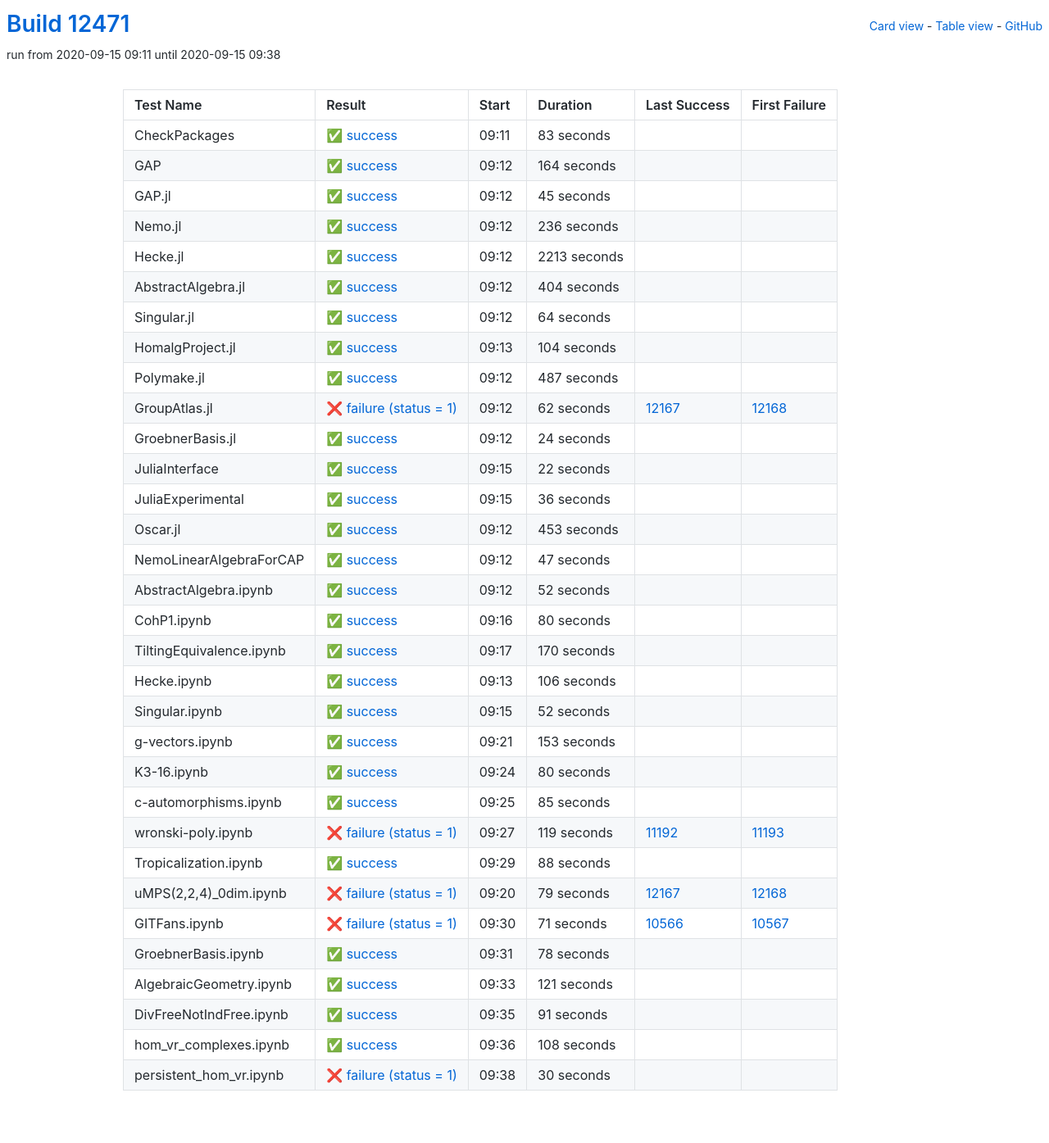
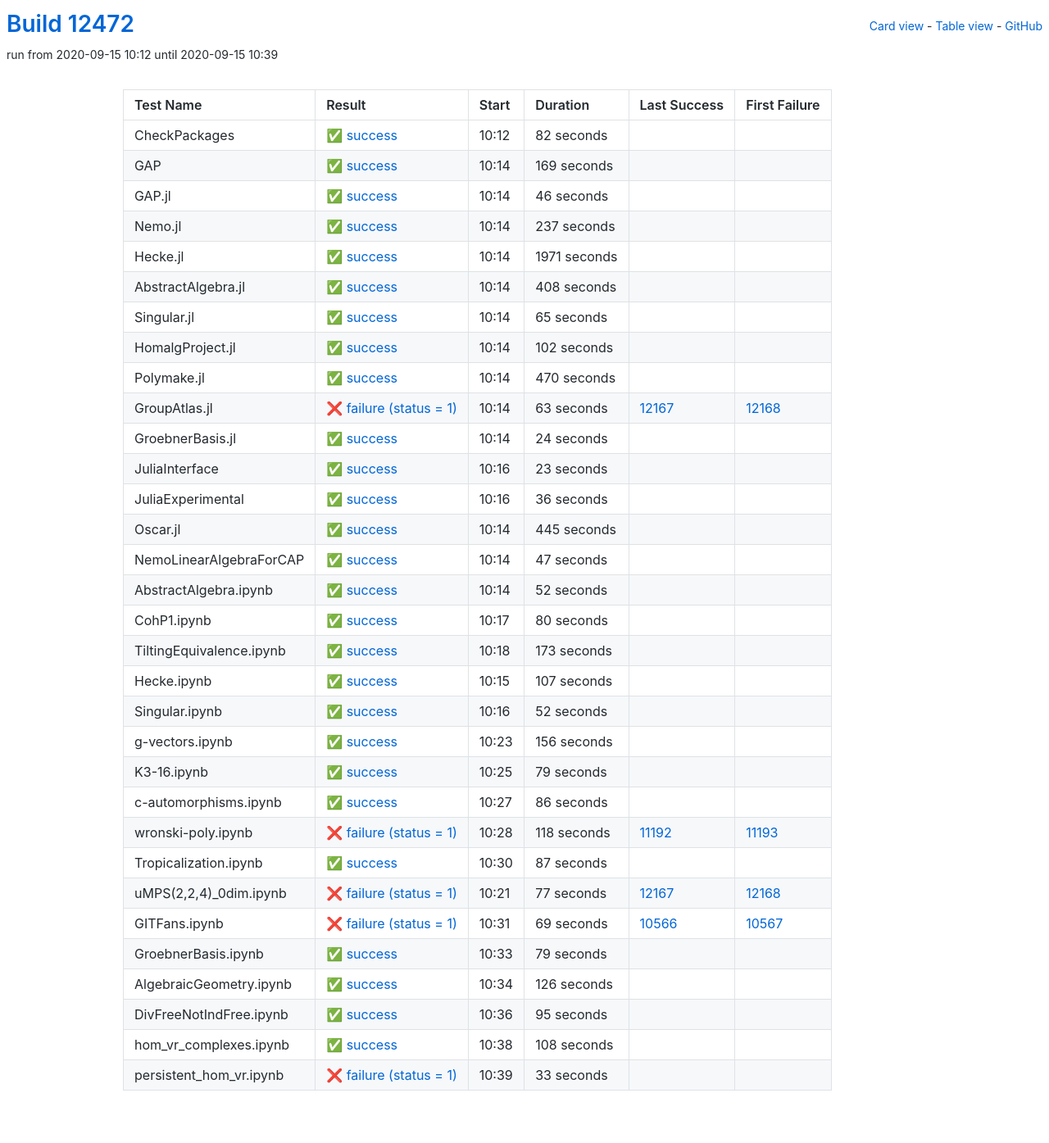
Before and after one commit to oscar-system/oscar-ci-status, a Jekyll site: the page built from table.html, in a window 1280 px wide. Shown: the whole page at 82% size. Built offline with Jekyll 4.4.1, drawn with Linux system fonts in a browser that asks for light colours.

Commit message:
Build #12472

```diff
--- a/_data/ci.yml
+++ b/_data/ci.yml
@@ -1,6 +1,6 @@
 ---
-build: 12471
-build_url: https://oscarci.mathematik.uni-kl.de/job/oscar/12471/
+build: 12472
+build_url: https://oscarci.mathematik.uni-kl.de/job/oscar/12472/
 job: oscar
 organization: oscar-system
 repo: oscar-ci-status
@@ -8,128 +8,128 @@
 tests:
 - name: CheckPackages
   id: checkpackages
-  log: https://oscarci.mathematik.uni-kl.de/job/oscar/12471/artifact/logs/build-12471/CheckPackages.log
-  start: 2020-09-15 09:11
+  log: https://oscarci.mathematik.uni-kl.de/job/oscar/12472/artifact/logs/build-12472/CheckPackages.log
+  start: 2020-09-15 10:12
   success: true
   exitcode: 0
   status: success
-  duration: 83
+  duration: 82
   last_success: false
   last_success_url:
   first_failure: false
   first_failure_url:
 - name: GAP
   id: gap
-  log: https://oscarci.mathematik.uni-kl.de/job/oscar/12471/artifact/logs/build-12471/GAP.log
-  start: 2020-09-15 09:12
+  log: https://oscarci.mathematik.uni-kl.de/job/oscar/12472/artifact/logs/build-12472/GAP.log
+  start: 2020-09-15 10:14
   success: true
   exitcode: 0
   status: success
-  duration: 164
+  duration: 169
   last_success: false
   last_success_url:
   first_failure: false
   first_failure_url:
 - name: GAP.jl
   id: gap-jl
-  log: https://oscarci.mathematik.uni-kl.de/job/oscar/12471/artifact/logs/build-12471/GAP.jl.log
-  start: 2020-09-15 09:12
+  log: https://oscarci.mathematik.uni-kl.de/job/oscar/12472/artifact/logs/build-12472/GAP.jl.log
+  start: 2020-09-15 10:14
   success: true
   exitcode: 0
   status: success
-  duration: 45
+  duration: 46
   last_success: false
   last_success_url:
   first_failure: false
   first_failure_url:
 - name: Nemo.jl
   id: nemo-jl
-  log: https://oscarci.mathematik.uni-kl.de/job/oscar/12471/artifact/logs/build-12471/Nemo.jl.log
-  start: 2020-09-15 09:12
+  log: https://oscarci.mathematik.uni-kl.de/job/oscar/12472/artifact/logs/build-12472/Nemo.jl.log
+  start: 2020-09-15 10:14
   success: true
   exitcode: 0
   status: success
-  duration: 236
+  duration: 237
   last_success: false
   last_success_url:
   first_failure: false
   first_failure_url:
 - name: Hecke.jl
   id: hecke-jl
-  log: https://oscarci.mathematik.uni-kl.de/job/oscar/12471/artifact/logs/build-12471/Hecke.jl.log
-  start: 2020-09-15 09:12
+  log: https://oscarci.mathematik.uni-kl.de/job/oscar/12472/artifact/logs/build-12472/Hecke.jl.log
+  start: 2020-09-15 10:14
   success: true
   exitcode: 0
   status: success
-  duration: 2213
+  duration: 1971
   last_success: false
   last_success_url:
   first_failure: false
   first_failure_url:
 - name: AbstractAlgebra.jl
   id: abstractalgebra-jl
-  log: https://oscarci.mathematik.uni-kl.de/job/oscar/12471/artifact/logs/build-12471/AbstractAlgebra.jl.log
-  start: 2020-09-15 09:12
+  log: https://oscarci.mathematik.uni-kl.de/job/oscar/12472/artifact/logs/build-12472/AbstractAlgebra.jl.log
+  start: 2020-09-15 10:14
   success: true
   exitcode: 0
   status: success
-  duration: 404
+  duration: 408
   last_success: false
   last_success_url:
   first_failure: false
   first_failure_url:
 - name: Singular.jl
   id: singular-jl
-  log: https://oscarci.mathematik.uni-kl.de/job/oscar/12471/artifact/logs/build-12471/Singular.jl.log
-  start: 2020-09-15 09:12
+  log: https://oscarci.mathematik.uni-kl.de/job/oscar/12472/artifact/logs/build-12472/Singular.jl.log
+  start: 2020-09-15 10:14
   success: true
   exitcode: 0
   status: success
-  duration: 64
+  duration: 65
   last_success: false
   last_success_url:
   first_failure: false
   first_failure_url:
 - name: HomalgProject.jl
   id: homalgproject-jl
-  log: https://oscarci.mathematik.uni-kl.de/job/oscar/12471/artifact/logs/build-12471/HomalgProject.jl.log
-  start: 2020-09-15 09:13
+  log: https://oscarci.mathematik.uni-kl.de/job/oscar/12472/artifact/logs/build-12472/HomalgProject.jl.log
+  start: 2020-09-15 10:14
   success: true
   exitcode: 0
   status: success
-  duration: 104
+  duration: 102
   last_success: false
   last_success_url:
   first_failure: false
   first_failure_url:
 - name: Polymake.jl
   id: polymake-jl
-  log: https://oscarci.mathematik.uni-kl.de/job/oscar/12471/artifact/logs/build-12471/Polymake.jl.log
-  start: 2020-09-15 09:12
+  log: https://oscarci.mathematik.uni-kl.de/job/oscar/12472/artifact/logs/build-12472/Polymake.jl.log
+  start: 2020-09-15 10:14
   success: true
   exitcode: 0
   status: success
-  duration: 487
+  duration: 470
   last_success: false
   last_success_url:
   first_failure: false
   first_failure_url:
 - name: GroupAtlas.jl
   id: groupatlas-jl
-  log: https://oscarci.mathematik.uni-kl.de/job/oscar/12471/artifact/logs/build-12471/GroupAtlas.jl.log
-  start: 2020-09-15 09:12
+  log: https://oscarci.mathematik.uni-kl.de/job/oscar/12472/artifact/logs/build-12472/GroupAtlas.jl.log
+  start: 2020-09-15 10:14
   success: false
   exitcode: 1
   status: failure
-  duration: 62
+  duration: 63
   last_success: 12167
   last_success_url: https://oscarci.mathematik.uni-kl.de/job/oscar/12167/
   first_failure: 12168
   first_failure_url: https://oscarci.mathematik.uni-kl.de/job/oscar/12168/
 - name: GroebnerBasis.jl
   id: groebnerbasis-jl
-  log: https://oscarci.mathematik.uni-kl.de/job/oscar/12471/artifact/logs/build-12471/GroebnerBasis.jl.log
-  start: 2020-09-15 09:12
+  log: https://oscarci.mathematik.uni-kl.de/job/oscar/12472/artifact/logs/build-12472/GroebnerBasis.jl.log
+  start: 2020-09-15 10:14
   success: true
   exitcode: 0
   status: success
@@ -140,20 +140,20 @@
   first_failure_url:
 - name: JuliaInterface
   id: juliainterface
-  log: https://oscarci.mathematik.uni-kl.de/job/oscar/12471/artifact/logs/build-12471/JuliaInterface.log
-  start: 2020-09-15 09:15
+  log: https://oscarci.mathematik.uni-kl.de/job/oscar/12472/artifact/logs/build-12472/JuliaInterface.log
+  start: 2020-09-15 10:16
   success: true
   exitcode: 0
   status: success
-  duration: 22
+  duration: 23
   last_success: false
   last_success_url:
   first_failure: false
   first_failure_url:
 - name: JuliaExperimental
   id: juliaexperimental
-  log: https://oscarci.mathematik.uni-kl.de/job/oscar/12471/artifact/logs/build-12471/JuliaExperimental.log
-  start: 2020-09-15 09:15
+  log: https://oscarci.mathematik.uni-kl.de/job/oscar/12472/artifact/logs/build-12472/JuliaExperimental.log
+  start: 2020-09-15 10:16
   success: true
   exitcode: 0
   status: success
@@ -164,20 +164,20 @@
   first_failure_url:
 - name: Oscar.jl
   id: oscar-jl
-  log: https://oscarci.mathematik.uni-kl.de/job/oscar/12471/artifact/logs/build-12471/Oscar.jl.log
-  start: 2020-09-15 09:12
+  log: https://oscarci.mathematik.uni-kl.de/job/oscar/12472/artifact/logs/build-12472/Oscar.jl.log
+  start: 2020-09-15 10:14
   success: true
   exitcode: 0
   status: success
-  duration: 453
+  duration: 445
   last_success: false
   last_success_url:
   first_failure: false
   first_failure_url:
 - name: NemoLinearAlgebraForCAP
   id: nemolinearalgebraforcap
-  log: https://oscarci.mathematik.uni-kl.de/job/oscar/12471/artifact/logs/build-12471/NemoLinearAlgebraForCAP.log
-  start: 2020-09-15 09:12
+  log: https://oscarci.mathematik.uni-kl.de/job/oscar/12472/artifact/logs/build-12472/NemoLinearAlgebraForCAP.log
+  start: 2020-09-15 10:14
   success: true
   exitcode: 0
   status: success
@@ -188,8 +188,8 @@
   first_failure_url:
 - name: AbstractAlgebra.ipynb
   id: abstractalgebra-ipynb
-  log: https://oscarci.mathematik.uni-kl.de/job/oscar/12471/artifact/logs/build-12471/AbstractAlgebra.ipynb.log
-  start: 2020-09-15 09:12
+  log: https://oscarci.mathematik.uni-kl.de/job/oscar/12472/artifact/logs/build-12472/AbstractAlgebra.ipynb.log
+  start: 2020-09-15 10:14
   success: true
   exitcode: 0
   status: success
@@ -200,8 +200,8 @@
   first_failure_url:
 - name: CohP1.ipynb
   id: cohp1-ipynb
-  log: https://oscarci.mathematik.uni-kl.de/job/oscar/12471/artifact/logs/build-12471/CohP1.ipynb.log
-  start: 2020-09-15 09:16
+  log: https://oscarci.mathematik.uni-kl.de/job/oscar/12472/artifact/logs/build-12472/CohP1.ipynb.log
+  start: 2020-09-15 10:17
   success: true
   exitcode: 0
   status: success
@@ -212,32 +212,32 @@
   first_failure_url:
 - name: TiltingEquivalence.ipynb
   id: tiltingequivalence-ipynb
-  log: https://oscarci.mathematik.uni-kl.de/job/oscar/12471/artifact/logs/build-12471/TiltingEquivalence.ipynb.log
-  start: 2020-09-15 09:17
+  log: https://oscarci.mathematik.uni-kl.de/job/oscar/12472/artifact/logs/build-12472/TiltingEquivalence.ipynb.log
+  start: 2020-09-15 10:18
   success: true
   exitcode: 0
   status: success
-  duration: 170
+  duration: 173
   last_success: false
   last_success_url:
   first_failure: false
   first_failure_url:
 - name: Hecke.ipynb
   id: hecke-ipynb
-  log: https://oscarci.mathematik.uni-kl.de/job/oscar/12471/artifact/logs/build-12471/Hecke.ipynb.log
-  start: 2020-09-15 09:13
+  log: https://oscarci.mathematik.uni-kl.de/job/oscar/12472/artifact/logs/build-12472/Hecke.ipynb.log
+  start: 2020-09-15 10:15
   success: true
   exitcode: 0
   status: success
-  duration: 106
+  duration: 107
   last_success: false
   last_success_url:
   first_failure: false
   first_failure_url:
 - name: Singular.ipynb
   id: singular-ipynb
-  log: https://oscarci.mathematik.uni-kl.de/job/oscar/12471/artifact/logs/build-12471/Singular.ipynb.log
-  start: 2020-09-15 09:15
+  log: https://oscarci.mathematik.uni-kl.de/job/oscar/12472/artifact/logs/build-12472/Singular.ipynb.log
+  start: 2020-09-15 10:16
   success: true
   exitcode: 0
   status: success
@@ -248,128 +248,128 @@
   first_failure_url:
 - name: g-vectors.ipynb
   id: g-vectors-ipynb
-  log: https://oscarci.mathematik.uni-kl.de/job/oscar/12471/artifact/logs/build-12471/g-vectors.ipynb.log
-  start: 2020-09-15 09:21
+  log: https://oscarci.mathematik.uni-kl.de/job/oscar/12472/artifact/logs/build-12472/g-vectors.ipynb.log
+  start: 2020-09-15 10:23
   success: true
   exitcode: 0
   status: success
-  duration: 153
+  duration: 156
   last_success: false
   last_success_url:
   first_failure: false
   first_failure_url:
 - name: K3-16.ipynb
   id: k3-16-ipynb
-  log: https://oscarci.mathematik.uni-kl.de/job/oscar/12471/artifact/logs/build-12471/K3-16.ipynb.log
-  start: 2020-09-15 09:24
+  log: https://oscarci.mathematik.uni-kl.de/job/oscar/12472/artifact/logs/build-12472/K3-16.ipynb.log
+  start: 2020-09-15 10:25
   success: true
   exitcode: 0
   status: success
-  duration: 80
+  duration: 79
   last_success: false
   last_success_url:
   first_failure: false
   first_failure_url:
 - name: c-automorphisms.ipynb
   id: c-automorphisms-ipynb
-  log: https://oscarci.mathematik.uni-kl.de/job/oscar/12471/artifact/logs/build-12471/c-automorphisms.ipynb.log
-  start: 2020-09-15 09:25
+  log: https://oscarci.mathematik.uni-kl.de/job/oscar/12472/artifact/logs/build-12472/c-automorphisms.ipynb.log
+  start: 2020-09-15 10:27
   success: true
   exitcode: 0
   status: success
-  duration: 85
+  duration: 86
   last_success: false
   last_success_url:
   first_failure: false
   first_failure_url:
 - name: wronski-poly.ipynb
   id: wronski-poly-ipynb
-  log: https://oscarci.mathematik.uni-kl.de/job/oscar/12471/artifact/logs/build-12471/wronski-poly.ipynb.log
-  start: 2020-09-15 09:27
+  log: https://oscarci.mathematik.uni-kl.de/job/oscar/12472/artifact/logs/build-12472/wronski-poly.ipynb.log
+  start: 2020-09-15 10:28
   success: false
   exitcode: 1
   status: failure
-  duration: 119
+  duration: 118
   last_success: 11192
   last_success_url: https://oscarci.mathematik.uni-kl.de/job/oscar/11192/
   first_failure: 11193
   first_failure_url: https://oscarci.mathematik.uni-kl.de/job/oscar/11193/
 - name: Tropicalization.ipynb
   id: tropicalization-ipynb
-  log: https://oscarci.mathematik.uni-kl.de/job/oscar/12471/artifact/logs/build-12471/Tropicalization.ipynb.log
-  start: 2020-09-15 09:29
+  log: https://oscarci.mathematik.uni-kl.de/job/oscar/12472/artifact/logs/build-12472/Tropicalization.ipynb.log
+  start: 2020-09-15 10:30
   success: true
   exitcode: 0
   status: success
-  duration: 88
+  duration: 87
   last_success: false
   last_success_url:
   first_failure: false
   first_failure_url:
 - name: uMPS(2,2,4)_0dim.ipynb
   id: umps-2-2-4-0dim-ipynb
-  log: https://oscarci.mathematik.uni-kl.de/job/oscar/12471/artifact/logs/build-12471/uMPS-2-2-4-_0dim.ipynb.log
-  start: 2020-09-15 09:20
+  log: https://oscarci.mathematik.uni-kl.de/job/oscar/12472/artifact/logs/build-12472/uMPS-2-2-4-_0dim.ipynb.log
+  start: 2020-09-15 10:21
   success: false
   exitcode: 1
   status: failure
-  duration: 79
+  duration: 77
   last_success: 12167
   last_success_url: https://oscarci.mathematik.uni-kl.de/job/oscar/12167/
   first_failure: 12168
   first_failure_url: https://oscarci.mathematik.uni-kl.de/job/oscar/12168/
 - name: GITFans.ipynb
   id: gitfans-ipynb
-  log: https://oscarci.mathematik.uni-kl.de/job/oscar/12471/artifact/logs/build-12471/GITFans.ipynb.log
-  start: 2020-09-15 09:30
+  log: https://oscarci.mathematik.uni-kl.de/job/oscar/12472/artifact/logs/build-12472/GITFans.ipynb.log
+  start: 2020-09-15 10:31
   success: false
   exitcode: 1
   status: failure
-  duration: 71
+  duration: 69
   last_success: 10566
   last_success_url: https://oscarci.mathematik.uni-kl.de/job/oscar/10566/
   first_failure: 10567
   first_failure_url: https://oscarci.mathematik.uni-kl.de/job/oscar/10567/
 - name: GroebnerBasis.ipynb
   id: groebnerbasis-ipynb
-  log: https://oscarci.mathematik.uni-kl.de/job/oscar/12471/artifact/logs/build-12471/GroebnerBasis.ipynb.log
-  start: 2020-09-15 09:31
+  log: https://oscarci.mathematik.uni-kl.de/job/oscar/12472/artifact/logs/build-12472/GroebnerBasis.ipynb.log
+  start: 2020-09-15 10:33
   success: true
   exitcode: 0
   status: success
-  duration: 78
+  duration: 79
   last_success: false
   last_success_url:
   first_failure: false
   first_failure_url:
 - name: AlgebraicGeometry.ipynb
   id: algebraicgeometry-ipynb
-  log: https://oscarci.mathematik.uni-kl.de/job/oscar/12471/artifact/logs/build-12471/AlgebraicGeometry.ipynb.log
-  start: 2020-09-15 09:33
+  log: https://oscarci.mathematik.uni-kl.de/job/oscar/12472/artifact/logs/build-12472/AlgebraicGeometry.ipynb.log
+  start: 2020-09-15 10:34
   success: true
   exitcode: 0
   status: success
-  duration: 121
+  duration: 126
   last_success: false
   last_success_url:
   first_failure: false
   first_failure_url:
 - name: DivFreeNotIndFree.ipynb
   id: divfreenotindfree-ipynb
-  log: https://oscarci.mathematik.uni-kl.de/job/oscar/12471/artifact/logs/build-12471/DivFreeNotIndFree.ipynb.log
-  start: 2020-09-15 09:35
+  log: https://oscarci.mathematik.uni-kl.de/job/oscar/12472/artifact/logs/build-12472/DivFreeNotIndFree.ipynb.log
+  start: 2020-09-15 10:36
   success: true
   exitcode: 0
   status: success
-  duration: 91
+  duration: 95
   last_success: false
   last_success_url:
   first_failure: false
   first_failure_url:
 - name: hom_vr_complexes.ipynb
   id: hom-vr-complexes-ipynb
-  log: https://oscarci.mathematik.uni-kl.de/job/oscar/12471/artifact/logs/build-12471/hom_vr_complexes.ipynb.log
-  start: 2020-09-15 09:36
+  log: https://oscarci.mathematik.uni-kl.de/job/oscar/12472/artifact/logs/build-12472/hom_vr_complexes.ipynb.log
+  start: 2020-09-15 10:38
   success: true
   exitcode: 0
   status: success
@@ -380,12 +380,12 @@
   first_failure_url:
 - name: persistent_hom_vr.ipynb
   id: persistent-hom-vr-ipynb
-  log: https://oscarci.mathematik.uni-kl.de/job/oscar/12471/artifact/logs/build-12471/persistent_hom_vr.ipynb.log
-  start: 2020-09-15 09:38
+  log: https://oscarci.mathematik.uni-kl.de/job/oscar/12472/artifact/logs/build-12472/persistent_hom_vr.ipynb.log
+  start: 2020-09-15 10:39
   success: false
   exitcode: 1
   status: failure
-  duration: 30
+  duration: 33
   last_success: false
   last_success_url:
   first_failure: false
```
Also changed, not shown: README.md.
